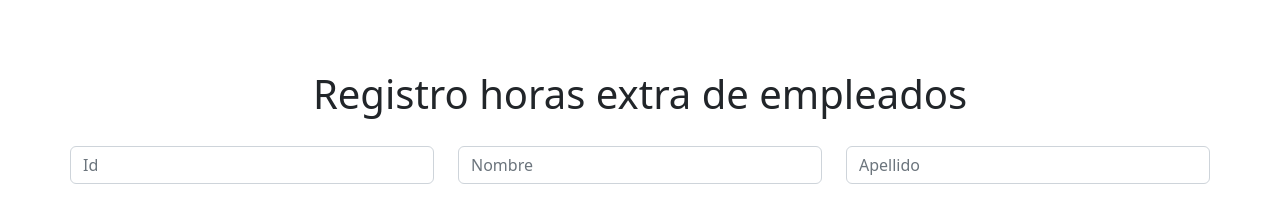
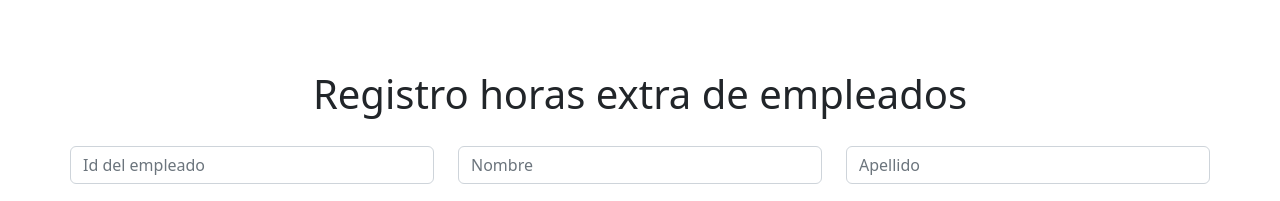
Before and after one commit to FranVillafanez/Segunda-Entrega-del-Proyecto-Final, a plain HTML site: page index.html in a window 1280 px wide. Shown: the top 201 px of the page. Drawn offline with nearby package versions, Linux system fonts and the light colour scheme.

Commit message:
cambios html

```diff
--- a/index.html
+++ b/index.html
@@ -14,7 +14,7 @@
 <form id = "addPeople">
     <div class="row">
         <div class="col">
-            <input type="number" class="form-control" placeholder="Id" aria-label="NId" id="campoId">
+            <input type="number" class="form-control" placeholder="Id del empleado" aria-label="NId" id="campoId">
         </div>
         <div class="col">
             <input type="text" class="form-control" placeholder="Nombre" aria-label="Nombre" id="campoNombre">
```
